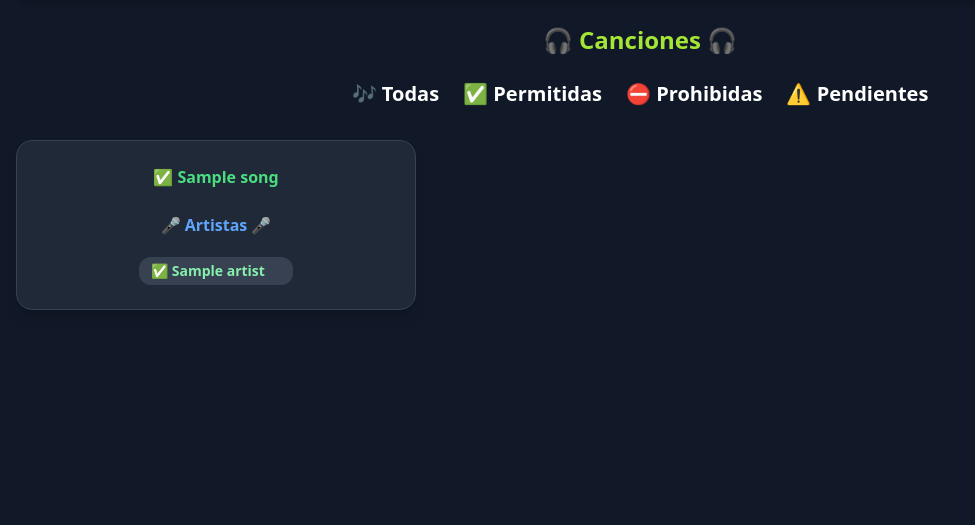
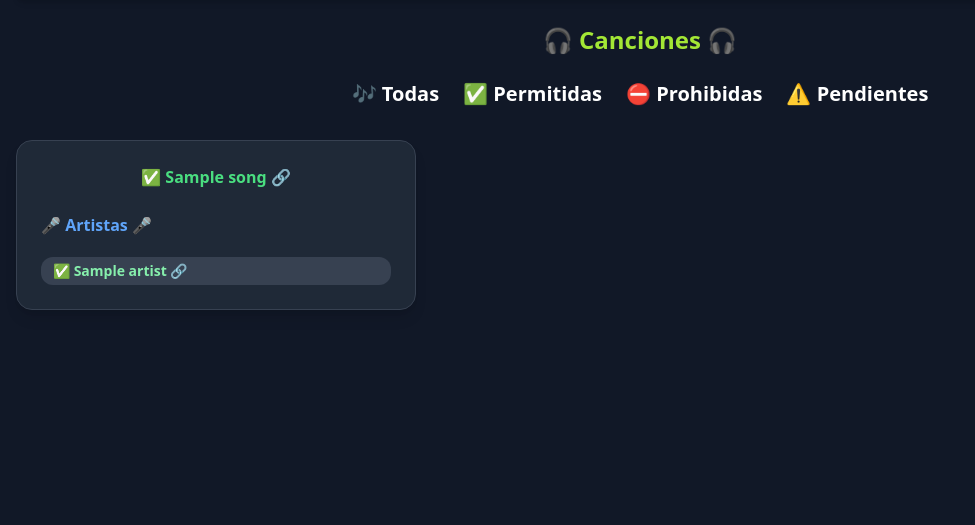
Before and after one commit to ianshalaga/seyfer_studios_official_website_backend, a Django app: page /dj/song/list in a window 1280 px wide. Shown: the part 130-655 px from the top of the page, without its empty margins (0-975 px from the left). Run offline with Django 5.2, Linux system fonts and the light colour scheme; tables that the repository leaves empty hold one stand-in row (values such as "Sample post"); parts of the project's set-up code (start-up, migrations or seed data) failed here and were passed over; some libraries are stand-ins or nearby versions.

Commit message:
Song list links added

```diff
--- a/apps/dj/templates/dj/song_list.html
+++ b/apps/dj/templates/dj/song_list.html
@@ -57,6 +57,10 @@
         {% endif %}
         <!-- Song title -->
         {{ song.title }}
+        <!-- Song link -->
+        <a href="{{ song.link }}" target="_blank" rel="noopener noreferrer"
+          >🔗</a
+        >
       </h4>
 
       <!-- Song card title change state buttons -->
@@ -105,11 +109,11 @@
     </div>
 
     <!-- Song card artist block -->
-    <div class="flex flex-col items-center gap-4 space-y-1">
+    <div class="flex flex-col items-left gap-4 space-y-1">
       <p class="font-bold text-blue-400">🎤 Artistas 🎤</p>
       {% for artist in song.artists.all %} {% if artist.name != "" %}
       <div
-        class="flex w-max gap-4 justify-between items-center bg-gray-700 px-3 py-1 rounded-xl"
+        class="flex gap-4 justify-between items-center bg-gray-700 px-3 py-1 rounded-xl"
       >
         <span
           class="text-sm font-semibold {% if artist.state == 'YES' %} text-green-300 {% elif artist.state == 'BAN' %} text-red-300 {% else %} text-yellow-300 {% endif %}"
@@ -124,6 +128,10 @@
           {% endif %}
           <!--  -->
           {{ artist.name }}
+          <!--  -->
+          <a href="{{ artist.link }}" target="_blank" rel="noopener noreferrer"
+            >🔗</a
+          >
         </span>
 
         <div class="flex gap-2">
--- a/apps/dj/views.py
+++ b/apps/dj/views.py
@@ -38,18 +38,14 @@ class SongListView(View):
         song_state = request.GET.get("state")
         songs: list = list()
         if not song_state:  # All songs
-            cprint(song_state, "blue")
             songs = Song.objects.all().order_by("title")
         elif song_state == "YES":  # Allowed songs
-            cprint(song_state, "green")
             songs = Song.objects.filter(
                 state=SongArtistStateEnum.YES).order_by("title")
         elif song_state == "BAN":  # Not allowed songs
-            cprint(song_state, "red")
             songs = Song.objects.filter(
                 state=SongArtistStateEnum.BAN).order_by("title")
         elif song_state == "NEW":  # New songs
-            cprint(song_state, "yellow")
             songs = Song.objects.filter(
                 state=SongArtistStateEnum.NEW).order_by("title")
 
```
